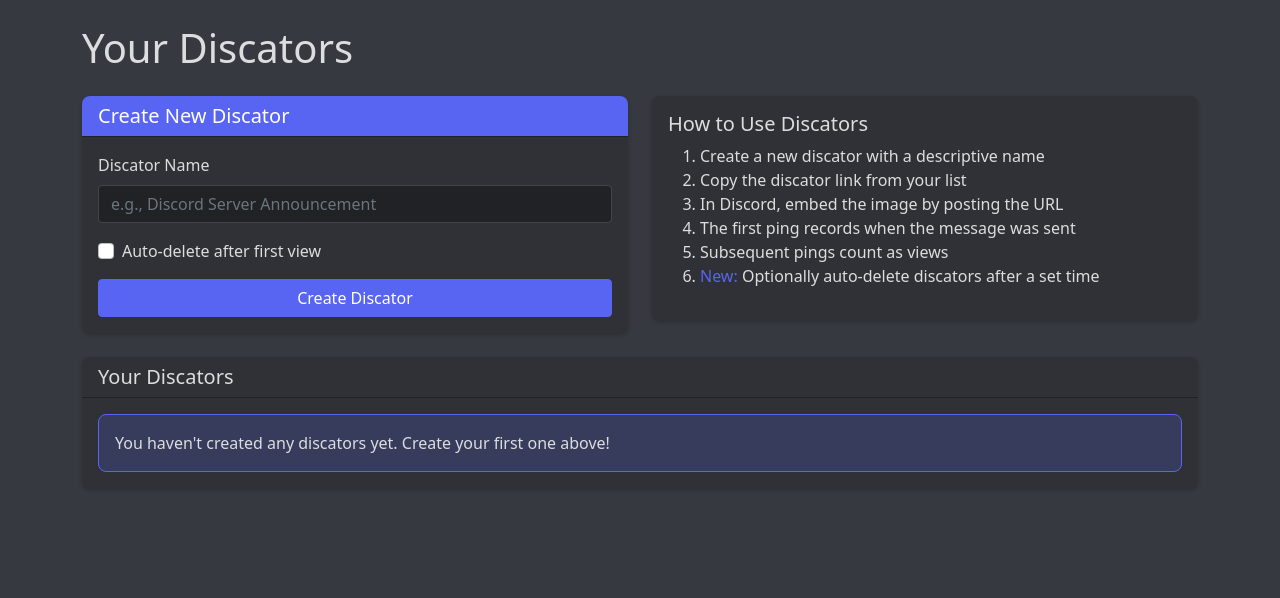
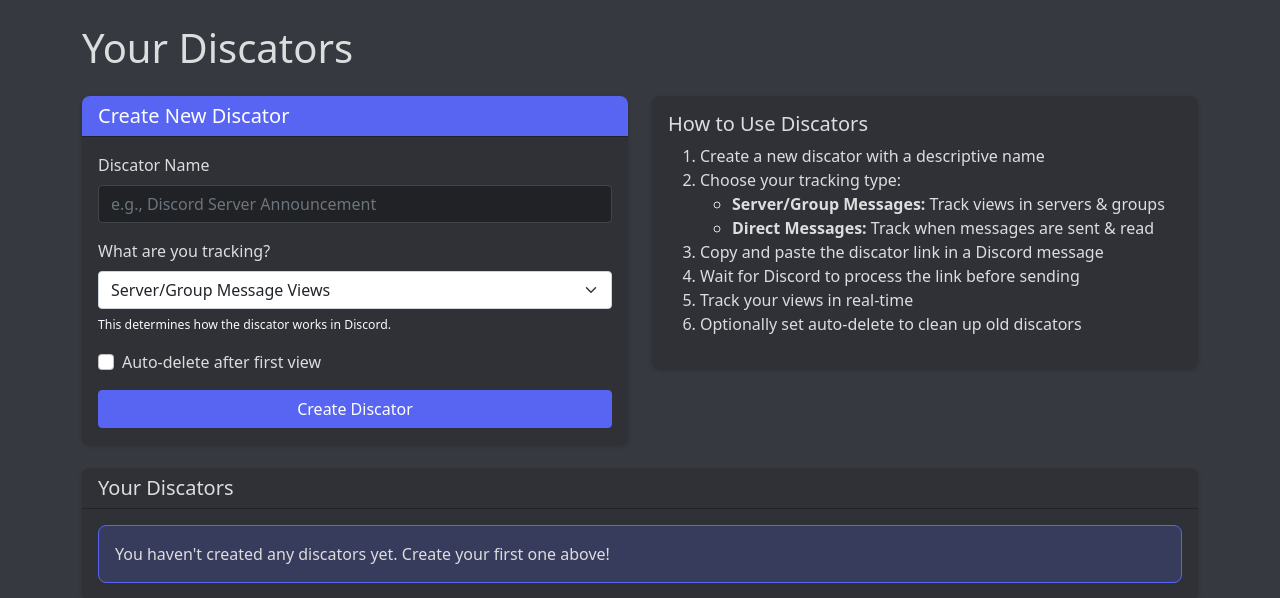
Before and after one commit to JoshAtticus/discators, a Flask app: page /dashboard in a window 1280 px wide. Shown: the part 62-660 px from the top of the page. Run offline with Flask 3, Linux system fonts and the light colour scheme; the visitor is signed in with stand-in values (Sample User, id 1); data that the repository does not hold is empty.

Commit message:
new update

```diff
--- a/app.py
+++ b/app.py
@@ -1,21 +1,25 @@
-from flask import Flask, render_template, request, redirect, url_for, flash, send_file, jsonify, g
+from flask import Flask, render_template, request, redirect, url_for, flash, send_file, jsonify, g, session
 from flask_login import LoginManager, UserMixin, login_user, logout_user, login_required, current_user
 from flask_sqlalchemy import SQLAlchemy
+from flask_socketio import SocketIO, emit, join_room
 from werkzeug.security import generate_password_hash, check_password_hash
 import os
 import io
-from datetime import datetime
+from datetime import datetime, timedelta
 from PIL import Image
 import uuid
 
 # Initialize Flask app
 app = Flask(__name__)
-app.config['SECRET_KEY'] = os.urandom(24).hex()
+app.config['SECRET_KEY'] = os.environ.get('SECRET_KEY', os.urandom(24).hex())
 app.config['SQLALCHEMY_DATABASE_URI'] = 'sqlite:///discators.db'
 app.config['SQLALCHEMY_TRACK_MODIFICATIONS'] = False
 
 # Initialize database
 db = SQLAlchemy(app)
+
+# Initialize SocketIO
+socketio = SocketIO(app, cors_allowed_origins="*")
 
 # Initialize login manager
 login_manager = LoginManager()
@@ -46,6 +50,8 @@
     auto_delete = db.Column(db.Boolean, default=False)
     auto_delete_after = db.Column(db.Integer, default=24)  # Hours after first view
     waiting_for_discord = db.Column(db.Boolean, default=True)  # Flag to track if we're waiting for Discord bot view
+    waiting_since = db.Column(db.DateTime, default=datetime.utcnow)  # When we started waiting
+    track_type = db.Column(db.String(10), default="server") # "dm" for message sent/read or "server" for message views
 
     @property
     def view_count(self):
@@ -58,6 +64,15 @@
 
         hours_since_first_view = (datetime.utcnow() - self.first_view).total_seconds() / 3600
         return hours_since_first_view >= self.auto_delete_after
+
+    @property
+    def expired_waiting(self):
+        """Check if the discator has been waiting for too long (30 minutes)"""
+        if not self.waiting_for_discord:
+            return False
+
+        minutes_waiting = (datetime.utcnow() - self.waiting_since).total_seconds() / 60
+        return minutes_waiting >= 30
 
 class DiscatorView(db.Model):
     id = db.Column(db.Integer, primary_key=True)
@@ -130,6 +145,7 @@
 def create_discator():
     discator_name = request.form['name']
     discator_uuid = uuid.uuid4().hex
+    track_type = request.form.get('track_type', 'server')
 
     # Check if auto-delete is enabled
     auto_delete = 'auto_delete' in request.form
@@ -141,14 +157,40 @@
         user_id=current_user.id,
         waiting_for_discord=True,
         auto_delete=auto_delete,
-        auto_delete_after=auto_delete_after
+        auto_delete_after=auto_delete_after,
+        track_type=track_type,
+        waiting_since=datetime.utcnow()
     )
 
     db.session.add(discator)
     db.session.commit()
 
-    # Return to dashboard with the new discator ID as a parameter
-    return redirect(url_for('dashboard', new_discator=discator.id))
+    # Redirect to the waiting page instead of dashboard
+    return redirect(url_for('waiting_for_discord', discator_id=discator.id))
+
+@app.route('/waiting/<int:discator_id>')
+@login_required
+def waiting_for_discord(discator_id):
+    discator = Discator.query.get_or_404(discator_id)
+
+    # Make sure the current user owns this discator
+    if discator.user_id != current_user.id:
+        flash('You do not have permission to view this discator')
+        return redirect(url_for('dashboard'))
+
+    # If discator is no longer waiting, redirect to details page
+    if not discator.waiting_for_discord:
+        flash('This discator has already received its first view.')
+        return redirect(url_for('discator_details', discator_id=discator_id))
+
+    # If discator waiting has expired, delete it and redirect to dashboard
+    if discator.expired_waiting:
+        flash(f'Discator "{discator.name}" was deleted because it was not used within 30 minutes.')
+        db.session.delete(discator)
+        db.session.commit()
+        return redirect(url_for('dashboard'))
+
+    return render_template('waiting_for_discord.html', discator=discator)
 
 @app.route('/update-discator/<int:discator_id>', methods=['POST'])
 @login_required
@@ -210,6 +252,13 @@
     if discator.waiting_for_discord and is_discord_bot:
         discator.waiting_for_discord = False
         discator.first_view = datetime.utcnow()
+
+        # Notify clients via WebSocket
+        socketio.emit('discator_status', {
+            'status': 'viewed',
+            'discator_id': discator.id
+        }, room=f'discator_{discator.id}')
+
     # If we're not waiting and there's no first_view yet (backwards compatibility)
     elif not discator.waiting_for_discord and not discator.first_view:
         discator.first_view = datetime.utcnow()
@@ -265,6 +314,22 @@
         "views": views
     })
 
+@app.route('/api/discator-status/<int:discator_id>')
+@login_required
+def discator_status(discator_id):
+    """API endpoint to check discator status"""
+    discator = Discator.query.get_or_404(discator_id)
+
+    # Make sure the current user owns this discator
+    if discator.user_id != current_user.id:
+        return jsonify({"error": "Unauthorized"}), 403
+
+    return jsonify({
+        "waiting_for_discord": discator.waiting_for_discord,
+        "expired_waiting": discator.expired_waiting,
+        "first_view": discator.first_view.isoformat() if discator.first_view else None,
+    })
+
 @app.before_request
 def check_auto_delete():
     """Check for and delete any discators that meet auto-delete criteria"""
@@ -294,9 +359,19 @@
             db.session.commit()
             app.logger.info(f"Auto-deleted {count} discators")
 
+# WebSocket event handlers
+@socketio.on('join_discator_room')
+def handle_join_room(data):
+    """Handle client joining a room for a specific discator"""
+    discator_id = data.get('discator_id')
+    if discator_id:
+        room = f'discator_{discator_id}'
+        join_room(room)
+
 # Initialize database if it doesn't exist
 with app.app_context():
     db.create_all()
 
+# Update main to use socketio instead of app.run
 if __name__ == '__main__':
-    app.run(port=4500)
+    socketio.run(app, debug=True, port=4500)
--- a/requirements.txt
+++ b/requirements.txt
@@ -3,3 +3,6 @@
 flask-sqlalchemy
 werkzeug
 pillow
+flask-socketio
+eventlet
+python-dotenv
--- a/templates/dashboard.html
+++ b/templates/dashboard.html
@@ -39,6 +39,17 @@
                         <input type="text" class="form-control" id="name" name="name" required placeholder="e.g., Discord Server Announcement">
                     </div>
 
+                    <div class="mb-3">
+                        <label for="trackType" class="form-label">What are you tracking?</label>
+                        <select class="form-select" id="trackType" name="track_type">
+                            <option value="server" selected>Server/Group Message Views</option>
+                            <option value="dm">Direct Message Sent/Read</option>
+                        </select>
+                        <div class="form-text text-light mt-1">
+                            <small>This determines how the discator works in Discord.</small>
+                        </div>
+                    </div>
+
                     <div class="mb-3 form-check">
                         <input type="checkbox" class="form-check-input" id="autoDelete" name="auto_delete">
                         <label class="form-check-label" for="autoDelete">Auto-delete after first view</label>
@@ -70,11 +81,16 @@
                 <h5 class="card-title">How to Use Discators</h5>
                 <ol>
                     <li>Create a new discator with a descriptive name</li>
-                    <li>Copy the discator link from your list</li>
-                    <li>In Discord, embed the image by posting the URL</li>
-                    <li>The first ping records when the message was sent</li>
-                    <li>Subsequent pings count as views</li>
-                    <li><span class="text-primary">New:</span> Optionally auto-delete discators after a set time</li>
+                    <li>Choose your tracking type:
+                        <ul>
+                            <li><strong>Server/Group Messages:</strong> Track views in servers & groups</li>
+                            <li><strong>Direct Messages:</strong> Track when messages are sent & read</li>
+                        </ul>
+                    </li>
+                    <li>Copy and paste the discator link in a Discord message</li>
+                    <li>Wait for Discord to process the link before sending</li>
+                    <li>Track your views in real-time</li>
+                    <li>Optionally set auto-delete to clean up old discators</li>
                 </ol>
             </div>
         </div>
@@ -96,7 +112,7 @@
                             <th>First View</th>
                             <th>Views</th>
                             <th>Status</th>
-                            <th>Discator URL</th>
+                            <th>Type</th>
                             <th>Actions</th>
                         </tr>
                     </thead>
@@ -119,6 +135,9 @@
                                             <span class="status-indicator status-waiting"></span>
                                             Waiting for Discord
                                         </span>
+                                        <a href="{{ url_for('waiting_for_discord', discator_id=discator.id) }}" class="btn btn-sm btn-warning ms-1">
+                                            Continue Setup
+                                        </a>
                                     {% else %}
                                         <span class="badge bg-success">
                                             <span class="status-indicator status-active"></span>
@@ -131,19 +150,22 @@
                                     {% endif %}
                                 </td>
                                 <td>
-                                    <div class="input-group">
-                                        <input type="text" class="form-control form-control-sm pixel-url"
-                                            value="{{ url_for('serve_discator', uuid=discator.uuid, _external=True) }}" readonly>
-                                        <button class="btn btn-sm btn-outline-secondary copy-btn"
-                                            data-url="{{ url_for('serve_discator', uuid=discator.uuid, _external=True) }}">
-                                            Copy
-                                        </button>
-                                    </div>
+                                    <span class="badge bg-info">
+                                        {{ "DM Read" if discator.track_type == "dm" else "Server Views" }}
+                                    </span>
                                 </td>
                                 <td>
-                                    <a href="{{ url_for('discator_details', discator_id=discator.id) }}" class="btn btn-sm btn-primary">
-                                        Details
-                                    </a>
+                                    <div class="btn-group">
+                                        <a href="{{ url_for('discator_details', discator_id=discator.id) }}" class="btn btn-sm btn-primary">
+                                            Details
+                                        </a>
+                                        {% if discator.waiting_for_discord %}
+                                            <button type="button" class="btn btn-sm btn-danger delete-discator"
+                                                    data-id="{{ discator.id }}" data-name="{{ discator.name }}">
+                                                Delete
+                                            </button>
+                                        {% endif %}
+                                    </div>
                                 </td>
                             </tr>
                         {% endfor %}
@@ -155,6 +177,28 @@
                 You haven't created any discators yet. Create your first one above!
             </div>
         {% endif %}
+    </div>
+</div>
+
+<!-- Modal for confirming deletion -->
+<div class="modal fade" id="deleteModal" tabindex="-1" aria-hidden="true">
+    <div class="modal-dialog">
+        <div class="modal-content">
+            <div class="modal-header">
+                <h5 class="modal-title">Delete Discator</h5>
+                <button type="button" class="btn-close" data-bs-dismiss="modal" aria-label="Close"></button>
+            </div>
+            <div class="modal-body">
+                <p>Are you sure you want to delete <span id="discator-name"></span>?</p>
+                <p>This action cannot be undone.</p>
+            </div>
+            <div class="modal-footer">
+                <button type="button" class="btn btn-secondary" data-bs-dismiss="modal">Cancel</button>
+                <form method="POST" id="delete-form">
+                    <button type="submit" class="btn btn-danger">Delete</button>
+                </form>
+            </div>
+        </div>
     </div>
 </div>
 {% endblock %}
@@ -187,6 +231,20 @@
                 autoDeleteOptions.style.display = this.checked ? 'block' : 'none';
             });
         }
+
+        // Handle delete buttons
+        document.querySelectorAll('.delete-discator').forEach(button => {
+            button.addEventListener('click', function() {
+                const discatorId = this.getAttribute('data-id');
+                const discatorName = this.getAttribute('data-name');
+
+                document.getElementById('discator-name').textContent = discatorName;
+                document.getElementById('delete-form').action = `/delete-discator/${discatorId}`;
+
+                const deleteModal = new bootstrap.Modal(document.getElementById('deleteModal'));
+                deleteModal.show();
+            });
+        });
 
         // Function to copy new discator URL
         window.copyNewDiscatorUrl = function() {
```
Also changed, not shown: templates/waiting_for_discord.html (added, +268 -0 lines).
